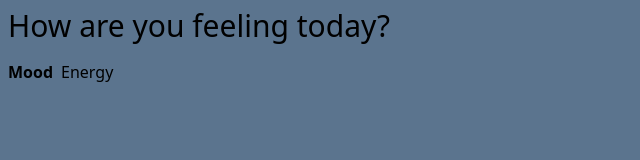
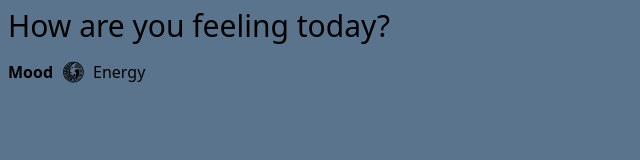
Before and after one commit to arvinsim/mood-tracker, a React (Vite) app: page /mood in a window 1280 px wide. Shown: the top 160 px of the page, without its empty margins (0-640 px from the left). Built offline with nearby package versions, Linux system fonts and the light colour scheme.

Commit message:
Update favicon and add logo to root route for improved branding

```diff
--- a/index.html
+++ b/index.html
@@ -3,7 +3,7 @@
 
 <head>
   <meta charset="UTF-8" />
-  <link rel="icon" type="image/svg+xml" href="/vite.svg" />
+  <link rel="icon" type="image/svg+xml" href="/logo.svg" />
   <meta name="viewport" content="width=device-width, initial-scale=1.0" />
   <title>Mood and Energy Tracker</title>
 </head>
--- a/src/routes/__root.tsx
+++ b/src/routes/__root.tsx
@@ -10,7 +10,8 @@
 			<div className="p-2 flex gap-2">
 				<Link to="/mood" className="[&.active]:font-bold">
 					Mood
-				</Link>{" "}
+				</Link>
+				<img src="/logo.svg" alt="Home" className="h-6 w-6" />
 				<Link to="/energy" className="[&.active]:font-bold">
 					Energy
 				</Link>
```
Also changed, not shown: public/logo.svg (added).
